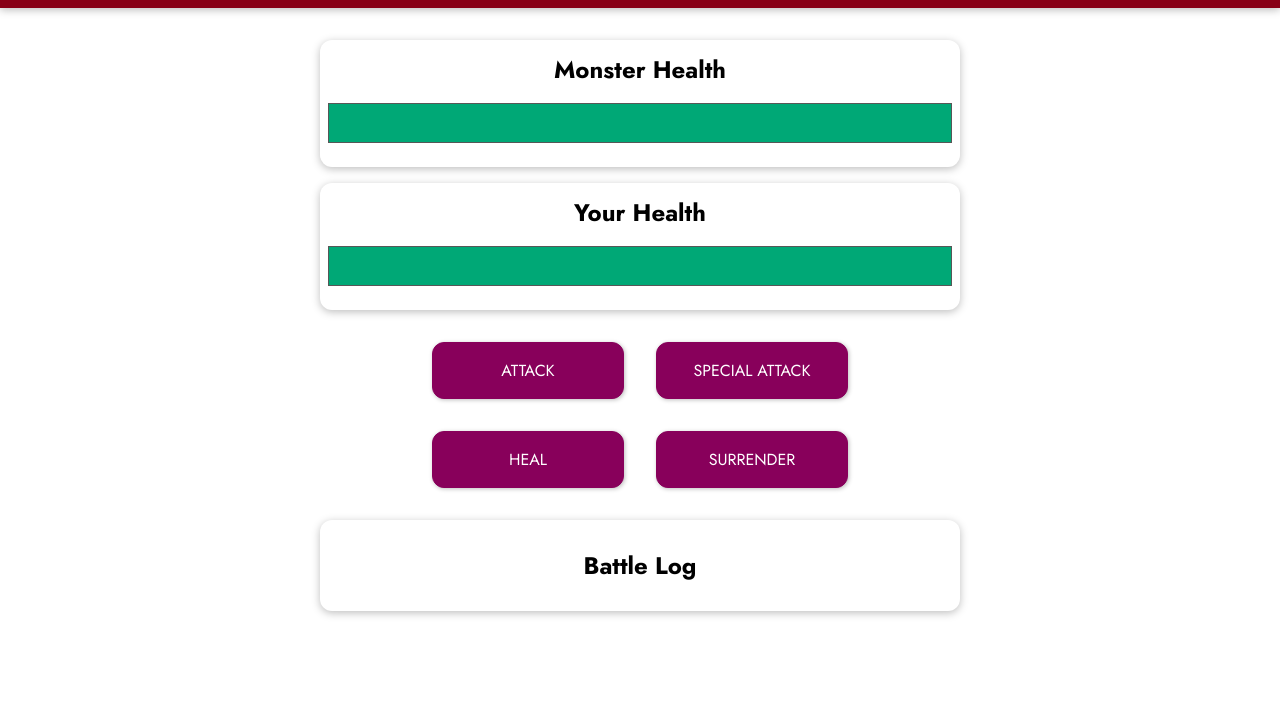
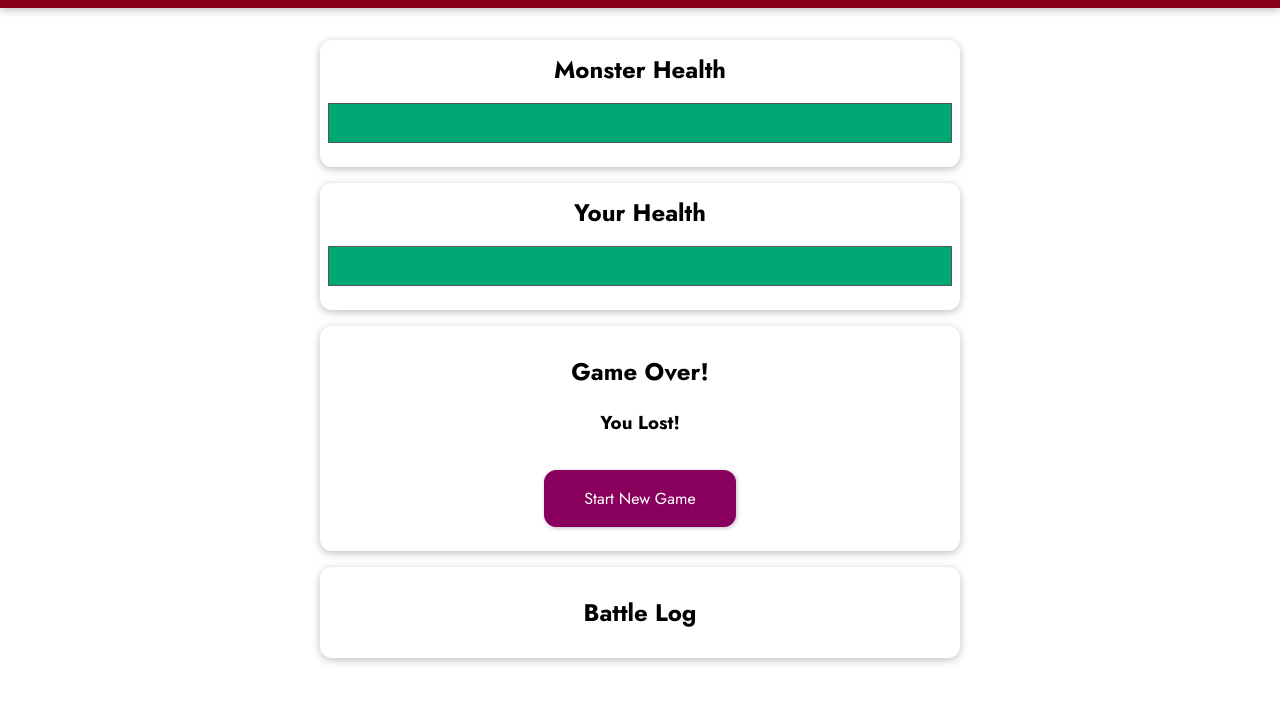
Before and after one commit to itsathefak/Monster-Slayer-Game-VueJS, a plain HTML site: page Monster-Slayer-Game/index.html in a window 1280 px wide. Both pictures are taken after a click on the button "SURRENDER". Shown: the part 97-800 px from the top of the page. Drawn offline with nearby package versions, Linux system fonts and the light colour scheme.

Commit message:
Add Surrender Function

```diff
--- a/Monster-Slayer-Game/app.js
+++ b/Monster-Slayer-Game/app.js
@@ -82,6 +82,9 @@ const app = Vue.createApp({
                 this.playerHealth += healValue;
             }
             this.attackPlayer();
+        },
+        surrender(){
+            this.winner = 'monster'
         }
     }
 });
--- a/Monster-Slayer-Game/index.html
+++ b/Monster-Slayer-Game/index.html
@@ -36,11 +36,11 @@
         <h3 v-else>It's a Draw!</h3>
         <button @click="startGame">Start New Game</button>
       </section>
-      <section id="controls">
+      <section id="controls" v-else>
         <button @click="attackMonster">ATTACK</button>
         <button :disabled="mayUseSpecialAttack" @click="specialAttackMonster">SPECIAL ATTACK</button>
         <button @click="healPlayer">HEAL</button>
-        <button>SURRENDER</button>
+        <button @click="surrender">SURRENDER</button>
       </section>
       <section id="log" class="container">
         <h2>Battle Log</h2>
```
